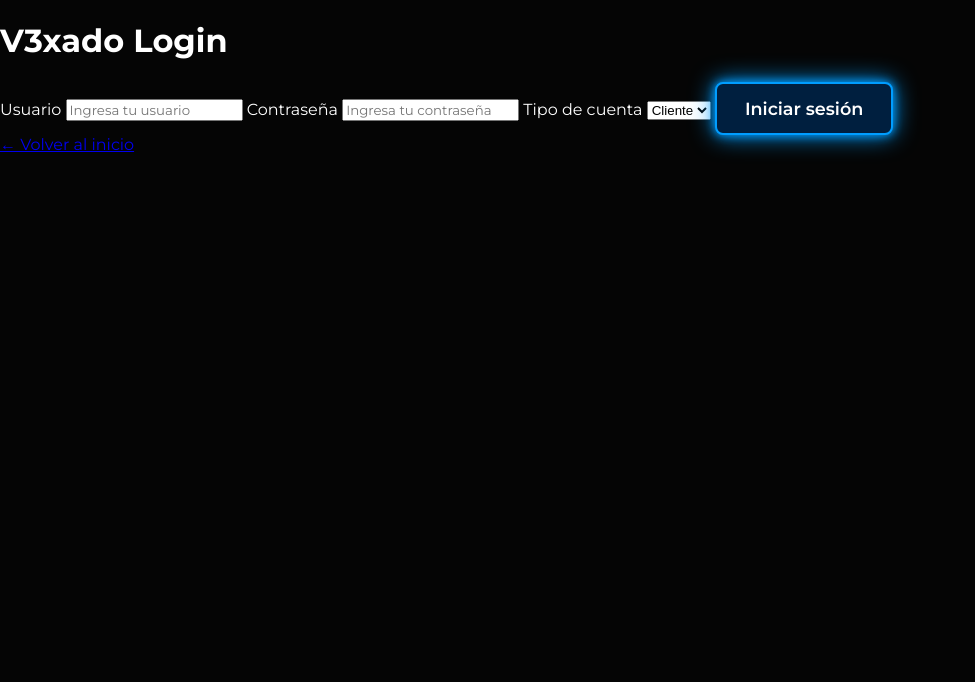
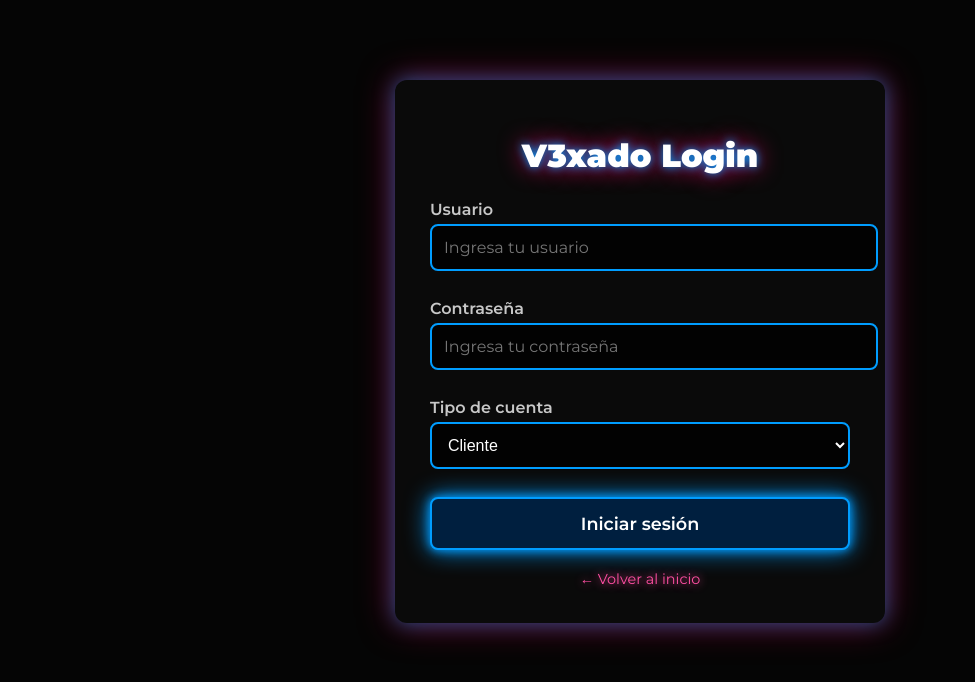
Before and after one commit to LatamrotandSTBSHOP/V3xado-shop, a plain HTML site: page login.html in a window 1280 px wide. Shown: the whole page, without its empty margins (0-975 px from the left). Drawn offline with Linux system fonts and the light colour scheme.

Commit message:
Update style.css

```diff
--- a/style.css
+++ b/style.css
@@ -76,3 +76,66 @@ body, button, input, a {
     font-size: 0.9rem;
     opacity: 0.6;
 }
+/* Contenedor login */
+.login-container {
+    width: 90%;
+    max-width: 420px;
+    margin: 80px auto;
+    background: #0a0a0a;
+    padding: 35px;
+    border-radius: 12px;
+    box-shadow: 0 0 20px #009dff80, 0 0 35px #ff005580;
+    text-align: center;
+}
+
+/* Titulo login */
+.login-title {
+    font-size: 2rem;
+    font-weight: 800;
+    margin-bottom: 25px;
+    text-shadow: 0 0 10px #009dff, 0 0 25px #ff006a;
+}
+
+/* Etiquetas */
+.label {
+    display: block;
+    text-align: left;
+    font-weight: 600;
+    margin: 10px 0 5px;
+    color: #c8c8c8;
+}
+
+/* Inputs */
+.input {
+    width: 100%;
+    padding: 12px;
+    margin-bottom: 18px;
+    border: 2px solid #009dff;
+    background: #020202;
+    color: white;
+    border-radius: 8px;
+    outline: none;
+    font-size: 1rem;
+    transition: 0.2s;
+}
+
+.input:focus {
+    box-shadow: 0 0 15px #009dff, 0 0 35px #ff0055;
+    border-color: #ff006a;
+}
+
+/* Botón login */
+.login-btn {
+    width: 100%;
+    margin-top: 10px;
+}
+
+/* Volver */
+.back {
+    margin-top: 20px;
+    display: inline-block;
+    text-decoration: none;
+    color: #ff4fa3;
+    font-size: 0.9rem;
+    text-shadow: 0 0 10px #ff4fa3;
+}
```
